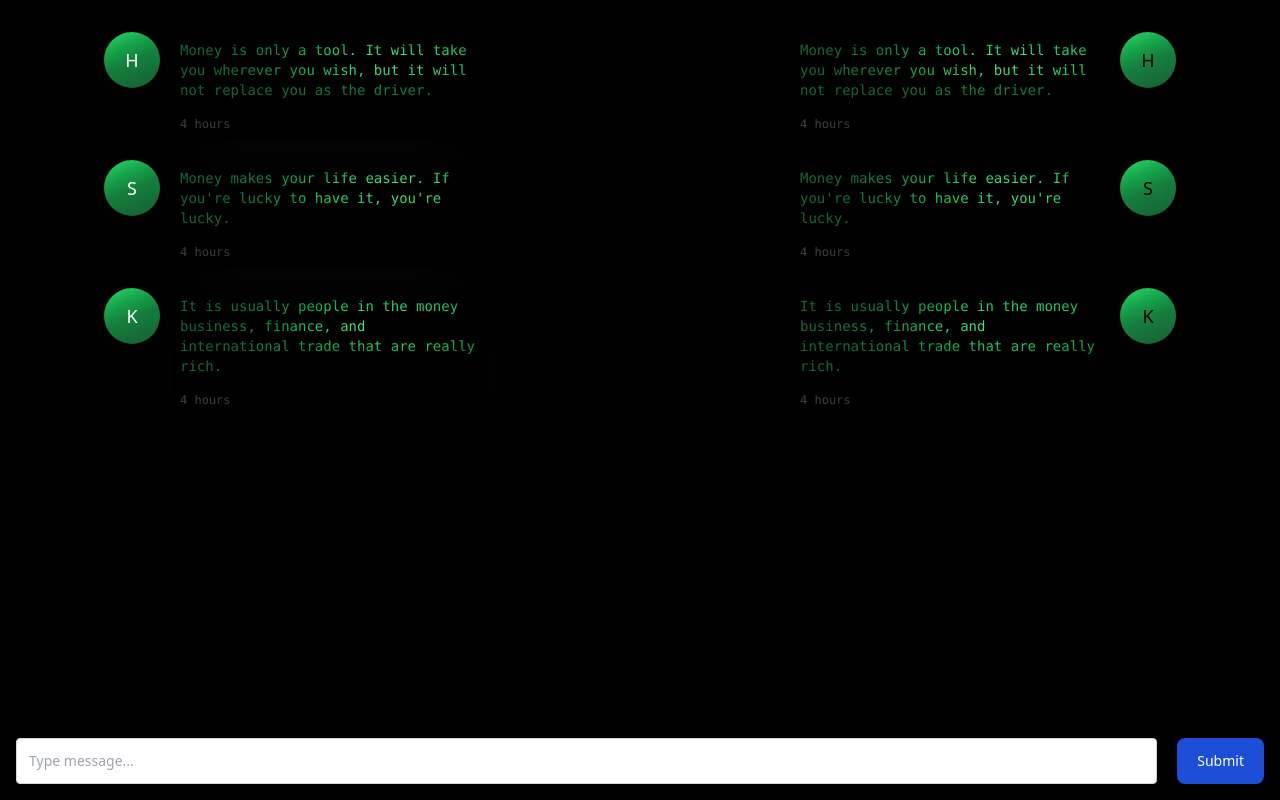
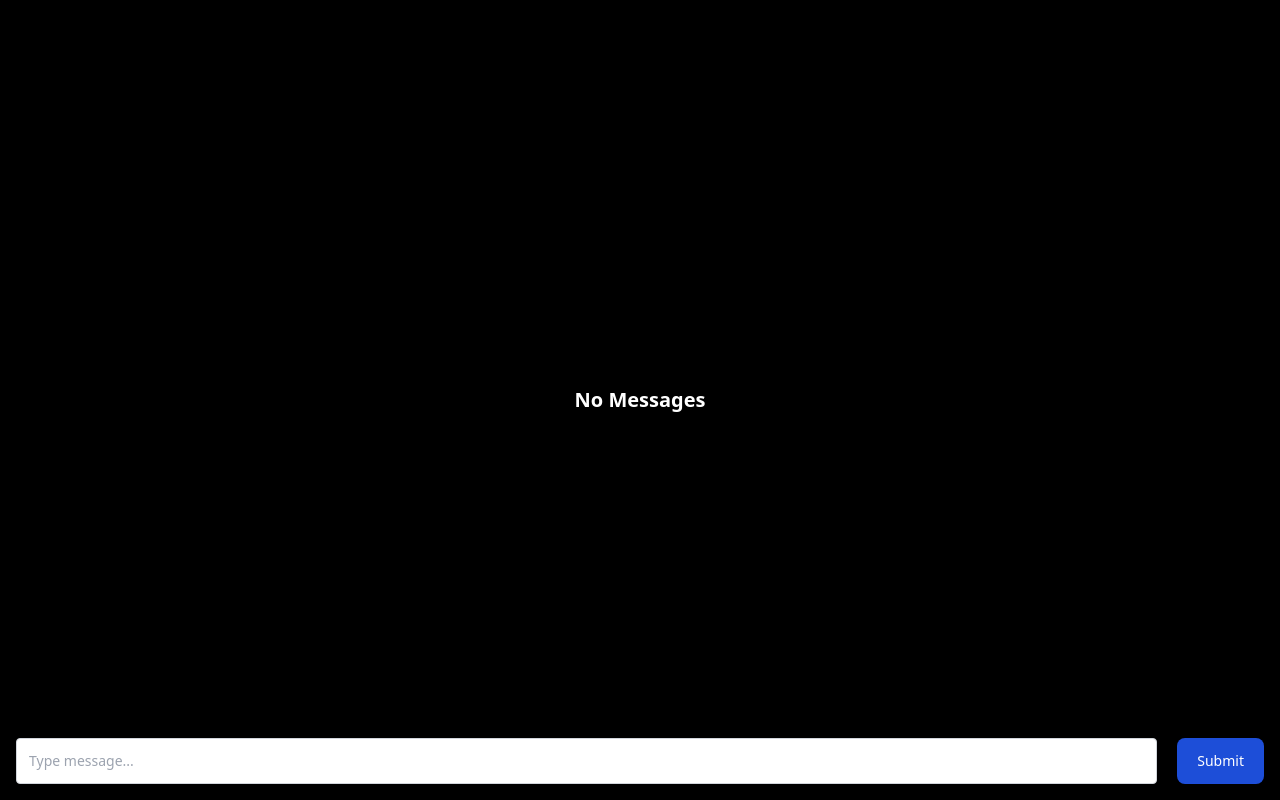
Before and after one commit to Sroramensah6/Web-Chat, a React (Create React App) app: page / in a window 1280 px wide. Built offline with nearby package versions, Linux system fonts and the light colour scheme.

Commit message:
Save messages to localstorage with redux and redux-persist

```diff
--- a/package.json
+++ b/package.json
@@ -6,6 +6,7 @@
     "@emotion/react": "^11.10.4",
     "@emotion/styled": "^11.10.4",
     "@mui/material": "^5.10.10",
+    "@reduxjs/toolkit": "^1.8.6",
     "@testing-library/jest-dom": "^5.16.5",
     "@testing-library/react": "^13.4.0",
     "@testing-library/user-event": "^13.5.0",
@@ -13,7 +14,10 @@
     "moment": "^2.29.4",
     "react": "^18.2.0",
     "react-dom": "^18.2.0",
+    "react-redux": "^8.0.4",
     "react-scripts": "5.0.1",
+    "redux-persist": "^6.0.0",
+    "reduxjs-toolkit-persist": "^7.2.1",
     "web-vitals": "^2.1.4",
     "yup": "^0.32.11"
   },
--- a/src/App.js
+++ b/src/App.js
@@ -1,13 +1,23 @@
 import styles from './styles'
 import { Messages, SendMessages } from './components'
+import { useAppDispatch } from './hooks'
+import { addMessage } from './features/messagesSlice'
 
 function App() {
+  const dispatch = useAppDispatch()
+
+  const onSubmitMessage = (values) => {
+    values.message_id = new Date().getTime().toString(36) + new Date().getUTCMilliseconds()
+    values.createdOn = new Date()
+    dispatch(addMessage(values))
+  }
+
   return (
     <div className=" max-h-screen min-h-screen flex flex-col relative">
       <div className={`flex flex-grow ${styles.flexStart} bg-black`}>
         <Messages />
         <div className="fixed w-full bottom-0 bg-black">
-          <SendMessages />
+          <SendMessages onSubmit={onSubmitMessage}  />
         </div>
       </div>
     </div>
--- a/src/components/messages/index.jsx
+++ b/src/components/messages/index.jsx
@@ -1,24 +1,24 @@
 import moment from 'moment'
-import React, { useState } from 'react'
 
 import { layout } from '../../styles'
-import { messages } from '../../constants'
+import { useAppSelector } from '../../hooks'
+import { getMessage } from '../../features/messagesSlice'
 
 function Messages() {
-    const [data, setData] = useState(messages)
+    const items = useAppSelector(getMessage)
     return (
-        data?.length === 0 ? (
+        items?.length === 0 ? (
             <div className=' max-h-screen min-h-screen flex flex-1 items-center justify-center'>
                 <p className='text-xl font-extrabold bg-transparent capitalize text-white'>no messages</p>
             </div>
         ) : (
                 <section id='home' className={`container mx-auto overflow-auto mt-3 mb-24 w-full`}>
-                    {Object.entries(data).map(([key, items]) => (
+                    {Object.entries(items).map(([key, items]) => (
                         <div key={key} className={`py-5 block clear-both px-16`}>
                             <div className={`${layout.sectionImg} w-96 float-left`}>
                                 <div className={`items-center justify-center bg-blue-gradient flex-2 flex w-14 h-14 rounded-full shadow-lg`}>
                                     <p className={`text-white text-lg text-center capitalize`}>
-                                        {items?.user_name?.charAt(0)}
+                                        A
                                     </p>
                                 </div>
                                 <div className='box-shadow feedback-card  p-2 flex ml-3 flex-1 flex-col shadow-md rounded-r-lg rounded-bl-lg relative'>
@@ -27,23 +27,6 @@ function Messages() {
                                     </p>
                                     <p className='text-xs text-black-gradient font-normal font-mono mt-4'>
                                         {moment(items.createdOn).fromNow(true)}
-                                    </p>
-                                </div>
-                            </div>
-
-
-                            <div className={`${layout.sectionImg} w-96 float-right`}>
-                                <div className='feature-card p-2 flex  flex-1 flex-col shadow-md rounded-l-lg rounded-br-lg relative'>
-                                    <p className='text-sm text-gradient font-normal font-mono'>
-                                        {items.content}
-                                    </p>
-                                    <p className='text-xs text-black-gradient font-normal font-mono mt-4'>
-                                        {moment(items.createdOn).fromNow(true)}
-                                    </p>
-                                </div>
-                                <div className={`flex flex-2 ml-3 items-center  justify-center bg-blue-gradient w-14 h-14 rounded-full shadow-lg`}>
-                                    <p className={`text-black text-lg text-center capitalize`}>
-                                        {items?.user_name?.charAt(0)}
                                     </p>
                                 </div>
                             </div>
--- a/src/components/sendMessages/index.jsx
+++ b/src/components/sendMessages/index.jsx
@@ -6,16 +6,18 @@ const validationSchema = yup.object().shape({
     content: yup.string().min(3).required().label('Text box'),
 })
 
-function SendMessages() {
-    const initialValues = {
-        message_id: '',
-        user_name: '',
-        content: '',
-        createdOn: ''
-    }
+let initialValues = {
+    message_id: '',
+    user_name: '',
+    content: '',
+    createdOn: ''
+}
+
+function SendMessages({ onSubmit }) {
 
     const handleSubmit = (content_details, { resetForm }) => {
-        console.log(content_details)
+        onSubmit(content_details)
+        resetForm()
     }
     return (
         <Form
--- /dev/null
+++ b/src/features/index.js
@@ -0,0 +1,3 @@
+import messagesReducer from "./messagesSlice"
+
+export { messagesReducer }
--- /dev/null
+++ b/src/features/messagesSlice.js
@@ -0,0 +1,21 @@
+import { createSlice } from "@reduxjs/toolkit"
+
+const initialState = {
+    messages: [],
+}
+
+export const messagesSlice = createSlice({
+    name: 'messages',
+    initialState,
+    reducers: {
+        addMessage: (state, action) => {
+            state.messages.push(action.payload)
+        },
+    }
+})
+
+
+export const { addMessage } = messagesSlice.actions
+export const getMessage = (state) => state.messages.messages
+
+export default messagesSlice.reducer
--- /dev/null
+++ b/src/hooks/index.js
@@ -0,0 +1,7 @@
+import useLoadData from "./useLoadData"
+import { useDispatch, useSelector } from 'react-redux'
+
+const useAppDispatch = useDispatch
+const useAppSelector = useSelector
+
+export { useLoadData, useAppSelector, useAppDispatch }
--- /dev/null
+++ b/src/hooks/useLoadData/index.js
@@ -0,0 +1,31 @@
+import { useEffect, useState } from "react"
+
+export default function useLoadData ({ items }){
+    const [counter, setCounter] = useState(25)
+    let data = items?.slice(-counter)
+
+    const handleScroll = (e) => {
+        const winHeight=window.innerHeight + document.documentElement.scrollTop
+        const eleHeight = document.documentElement.offsetHeight
+        if (items?.length > 26) {
+            if ((winHeight - 200 <= eleHeight) || winHeight===eleHeight) {
+                if (counter <= items.length) {
+                    setCounter((counter) => counter+5)
+                    console.log({'counter': counter})
+                } else {
+                    return null
+                }
+            }
+        }
+    }
+
+    useEffect(() => {
+        window.onscroll = handleScroll
+
+        return () => {
+            window.removeEventListener('scroll', handleScroll)
+        };
+    }, [counter])
+
+    return { data }
+}
--- a/src/index.js
+++ b/src/index.js
@@ -1,17 +1,23 @@
-import React from 'react';
-import ReactDOM from 'react-dom/client';
-import './index.css';
-import App from './App';
-import reportWebVitals from './reportWebVitals';
+import React from 'react'
+import { Provider } from "react-redux"
+import ReactDOM from 'react-dom/client'
+import { PersistGate } from 'redux-persist/integration/react'
 
-const root = ReactDOM.createRoot(document.getElementById('root'));
+import './index.css'
+import App from './App'
+import { store, persister } from './redux'
+import reportWebVitals from './reportWebVitals'
+
+const root = ReactDOM.createRoot(document.getElementById('root'))
+
 root.render(
-  <React.StrictMode>
-    <App />
-  </React.StrictMode>
-);
+  <Provider store={store}>
+    <React.StrictMode>
+      <PersistGate loading={null} persistor={persister}>
+        <App />
+      </PersistGate>
+    </React.StrictMode>
+  </Provider>
+)
 
-// If you want to start measuring performance in your app, pass a function
-// to log results (for example: reportWebVitals(console.log))
-// or send to an analytics endpoint. Learn more: https://bit.ly/CRA-vitals
-reportWebVitals();
+reportWebVitals()
--- /dev/null
+++ b/src/redux/index.js
@@ -0,0 +1,6 @@
+import store from "./store"
+import { persistStore } from 'redux-persist'
+
+let persister = persistStore(store)
+
+export { store, persister }
--- /dev/null
+++ b/src/redux/store.js
@@ -0,0 +1,23 @@
+import thunk from 'redux-thunk'
+import {combineReducers} from "redux"
+import { persistReducer } from 'redux-persist'
+import storage from 'redux-persist/lib/storage'
+import { configureStore } from "@reduxjs/toolkit"
+
+import { messagesReducer } from '../features'
+
+const reducers = combineReducers({
+    messages: messagesReducer
+});
+
+const persistConfig = {
+    key: 'root',
+    storage
+};
+const persistedReducer = persistReducer(persistConfig, reducers);
+
+export default configureStore({
+    reducer: persistedReducer,
+    devTools: process.env.NODE_ENV !== 'production',
+    middleware: [thunk]
+})
```
Also changed, not shown: src/hooks/useApp/index.js (added), 1 other file (tests, documents, lock files or other folders).
